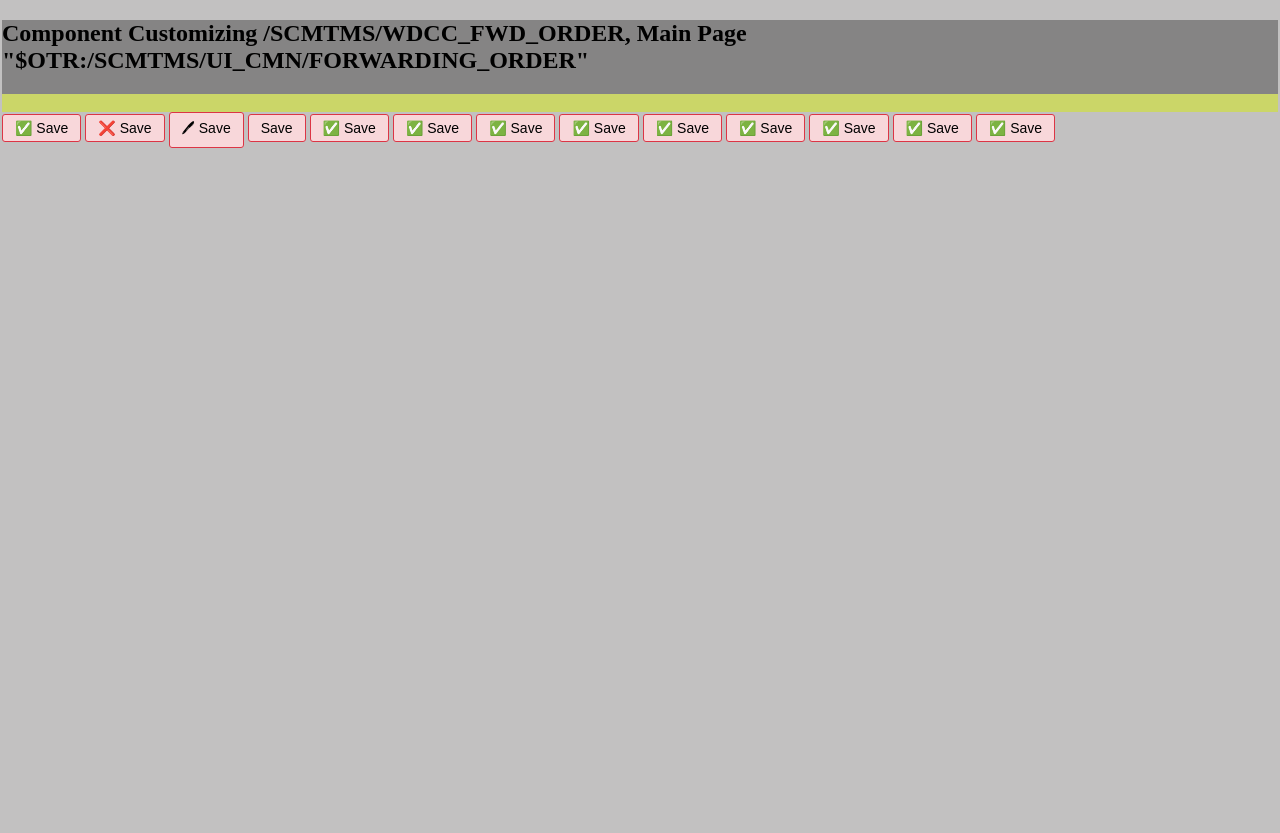
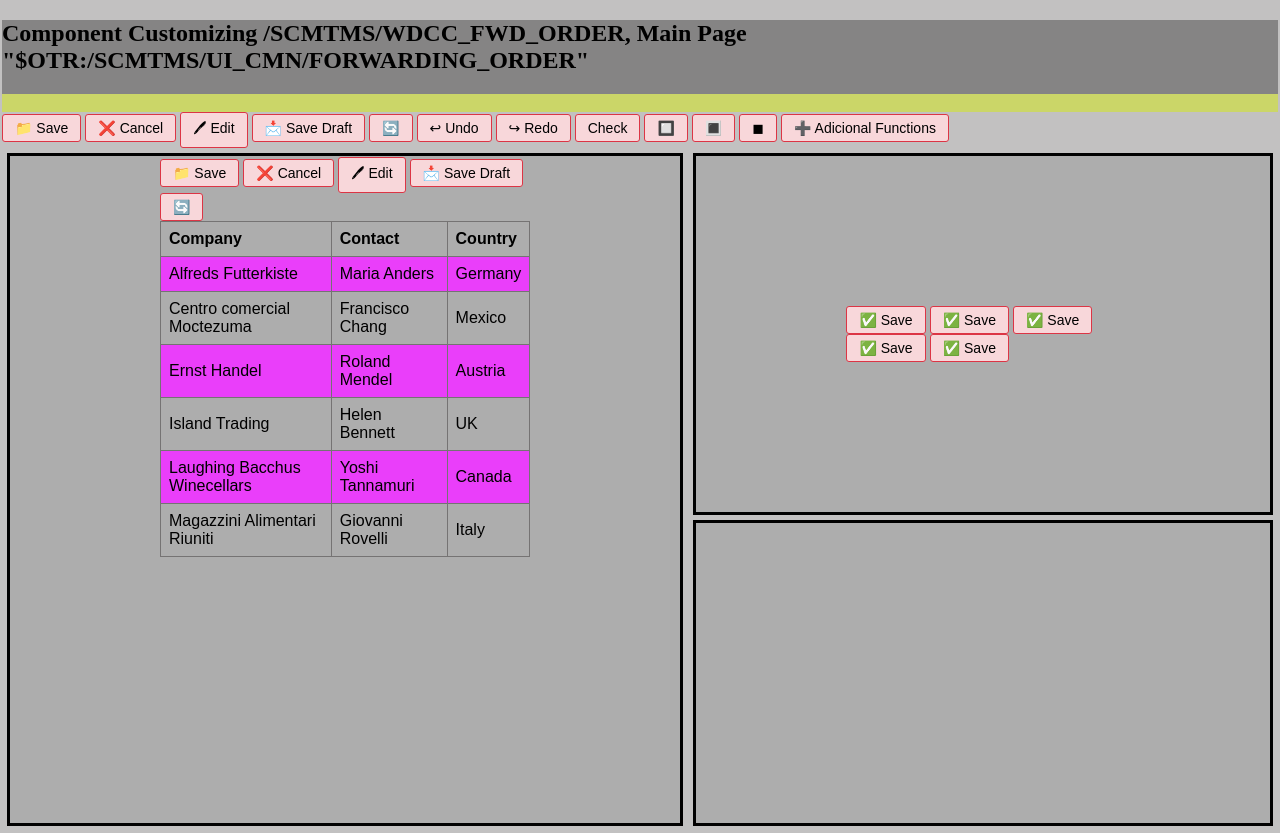
Before and after one commit to gtrrx/SAP, a plain HTML site: page index.html in a window 1280 px wide. Before the commit the page ends 800 px from the top, so only its background shows below. Drawn offline with Linux system fonts and the light colour scheme.

Commit message:
ADD_Tabela

```diff
--- a/index.html
+++ b/index.html
@@ -16,60 +16,148 @@
         </div>
 
         <button class="btn">
-            <h7>✅ Save</h7>
+            <h7>📁 Save</h7>
         </button>
 
         <button class="btn">
-            <h7>❌ Save</h7>
+            <h7>❌ Cancel</h7>
         </button>
 
         <button class="btn">
-            <h7>🖊 Save</h7>
+            <h7>🖊 Edit</h7>
         </button>
 
         <button class="btn">
-            <h7> Save</h7>
+            <h7>📩 Save Draft</h7>
         </button>
 
         <button class="btn">
-            <h7>✅ Save</h7>
+            <h7>🔄 </h7>
         </button>
 
         <button class="btn">
-            <h7>✅ Save</h7>
+            <h7>↩ Undo</h7>
         </button>
 
         <button class="btn">
-            <h7>✅ Save</h7>
+            <h7>↪ Redo</h7>
         </button>
 
         <button class="btn">
-            <h7>✅ Save</h7>
+            <h7>Check</h7>
         </button>
 
         <button class="btn">
-            <h7>✅ Save</h7>
+            <h7>🔲</h7>
         </button>
 
         <button class="btn">
-            <h7>✅ Save</h7>
+            <h7>🔳</h7>
         </button>
 
         <button class="btn">
-            <h7>✅ Save</h7>
+            <h7>◼</h7>
         </button>
 
         <button class="btn">
-            <h7>✅ Save</h7>
-        </button>
-
-        <button class="btn">
-            <h7>✅ Save</h7>
+            <h7>➕ Adicional Functions</h7>
         </button>
 
     </header>
 
     <main>
+        <div class="flex">
+            <div class="menu alongar">
+                <button class="btn">
+                    <h7>📁 Save</h7>
+                </button>
+
+                <button class="btn">
+                    <h7>❌ Cancel</h7>
+                </button>
+
+                <button class="btn">
+                    <h7>🖊 Edit</h7>
+                </button>
+
+                <button class="btn">
+                    <h7>📩 Save Draft</h7>
+                </button>
+
+                <button class="btn">
+                    <h7>🔄 </h7>
+                </button>
+
+                    <table>
+                        <tr>
+                        <th>Company</th>
+                        <th>Contact</th>
+                        <th>Country</th>
+                        </tr>
+                        <tr>
+                        <td>Alfreds Futterkiste</td>
+                        <td>Maria Anders</td>
+                        <td>Germany</td>
+                        </tr>
+                        <tr>
+                        <td>Centro comercial Moctezuma</td>
+                        <td>Francisco Chang</td>
+                        <td>Mexico</td>
+                        </tr>
+                        <tr>
+                        <td>Ernst Handel</td>
+                        <td>Roland Mendel</td>
+                        <td>Austria</td>
+                        </tr>
+                        <tr>
+                        <td>Island Trading</td>
+                        <td>Helen Bennett</td>
+                        <td>UK</td>
+                        </tr>
+                        <tr>
+                        <td>Laughing Bacchus Winecellars</td>
+                        <td>Yoshi Tannamuri</td>
+                        <td>Canada</td>
+                        </tr>
+                        <tr>
+                        <td>Magazzini Alimentari Riuniti</td>
+                        <td>Giovanni Rovelli</td>
+                        <td>Italy</td>
+                        </tr>
+                    </table>
+            </div>
+
+            <div class="div">
+                <div class="menu">
+                    <button class="btn">
+                        <h7>✅ Save</h7>
+                    </button>
+
+                    <button class="btn">
+                        <h7>✅ Save</h7>
+                    </button>
+
+                    <button class="btn">
+                        <h7>✅ Save</h7>
+                    </button>
+
+                    <button class="btn">
+                        <h7>✅ Save</h7>
+                    </button>
+
+                    <button class="btn">
+                        <h7>✅ Save</h7>
+                    </button>
+
+                </div>
+                <div class="menu"></div>
+            </div>
+
+        </div>
+
+
+
+
 
 
 
--- a/style.css
+++ b/style.css
@@ -32,3 +32,46 @@ body {
 
     gap: 12px;
 }
+
+.menu {
+    background-color: rgb(173, 173, 173);
+    box-sizing: border-box;
+    border-style: solid;
+    padding: 150px;
+    margin: 5px;
+    align-items: center;
+    justify-content: center;
+
+}
+
+
+.alongar {
+    padding-top: 1px;
+}
+
+.flex {
+    display: flex;
+}
+
+.limite {
+    height: 100px;
+    max-width: 640px;
+}
+
+
+
+table {
+    font-family: arial, sans-serif;
+    border-collapse: collapse;
+    width: 100%;
+ }
+
+ td,th {
+    border: 1px solid #757373;
+    text-align: left;
+    padding: 8px;
+ }
+
+ tr:nth-child(even) {
+    background-color: #ea3efa;
+ }
```
